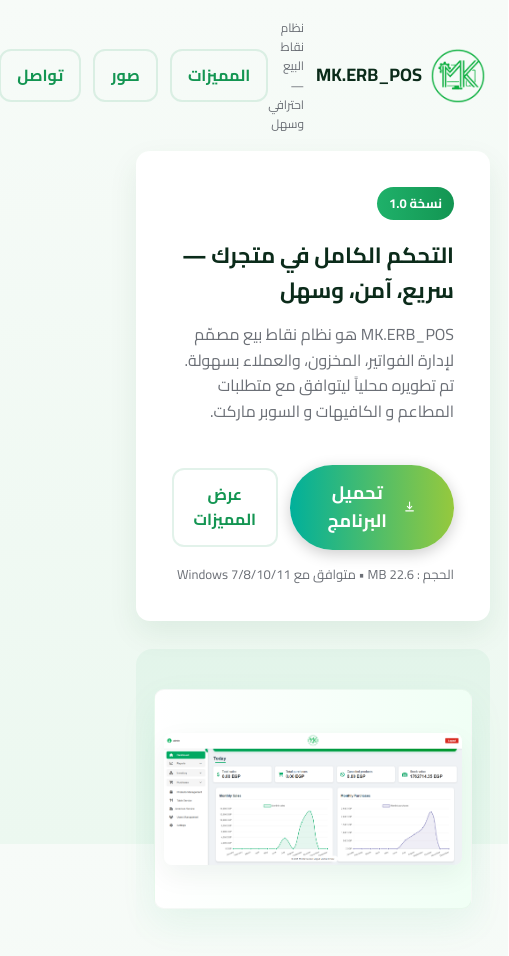
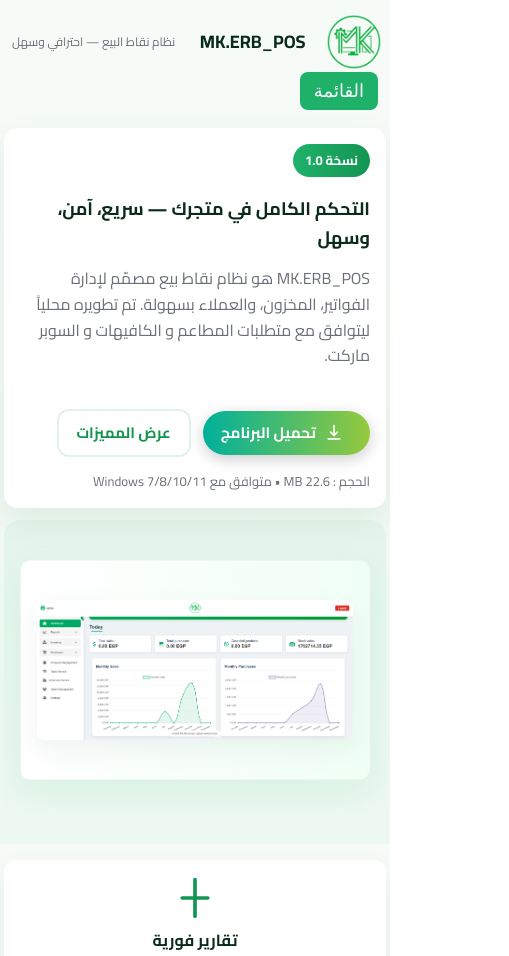
Before and after one commit to Mk3519/MK.ERB_POS, a plain HTML site: page index.html in a window 390 px wide. Shown: the top 956 px of the page, 509 px wide, since content can reach past the window. Drawn offline with Linux system fonts and the light colour scheme.

Commit message:
Enhance mobile navigation and layout responsiveness
Add responsive navigation and improve mobile compatibility

```diff
--- a/index.html
+++ b/index.html
@@ -110,6 +110,78 @@
       h2{font-size:22px}
     }
 
+    /* هيدر متجاوب للهواتف */
+    @media (max-width: 520px) {
+      .nav {
+        flex-direction: column;
+        align-items: flex-start;
+        gap: 0;
+      }
+      .nav .brand {
+        width: 100%;
+        justify-content: space-between;
+      }
+      .nav-links {
+        display: none;
+        flex-direction: column;
+        width: 100%;
+        gap: 8px;
+        margin-top: 8px;
+      }
+      .nav-links.show {
+        display: flex;
+      }
+      .nav-toggle {
+        display: block;
+        background: var(--green);
+        color: var(--white);
+        border: none;
+        border-radius: 8px;
+        padding: 8px 14px;
+        font-size: 18px;
+        margin-top: 6px;
+        cursor: pointer;
+      }
+    }
+    @media (min-width: 521px) {
+      .nav-toggle { display: none; }
+      .nav-links { display: flex !important; flex-direction: row; gap: 12px; }
+    }
+
+      /* تحسين التوافق مع الهواتف الذكية */
+      @media (max-width: 768px) {
+        body { padding: 0 4px; }
+        .nav, .hero, .features, .gallery, footer, main, section {
+          max-width: 100vw !important;
+          margin-left: 0 !important;
+          margin-right: 0 !important;
+        }
+        .hero-card, .feature, .preview, .thumb {
+          padding: 16px !important;
+        }
+        .hero {
+          grid-template-columns: 1fr !important;
+          gap: 12px !important;
+        }
+        .screen img {
+          max-width: 100% !important;
+          max-height: 140px !important;
+        }
+        .gallery {
+          flex-direction: column !important;
+          gap: 8px !important;
+        }
+        .features {
+          grid-template-columns: 1fr !important;
+          gap: 8px !important;
+        }
+        h2 { font-size: 18px !important; }
+        .btn-download, .btn-secondary {
+          font-size: 15px !important;
+          padding: 10px 18px !important;
+        }
+      }
+
     /* subtle animations */
     .fade-up{opacity:0;transform:translateY(14px);transition:opacity .6s ease,transform .6s ease}
     .show{opacity:1;transform:none}
@@ -122,15 +194,14 @@
 
   <nav class="nav">
     <div class="brand">
-       <div class="logo" style="background:none;box-shadow:none;padding:0">
-           <img src="assets/logo.png" alt="شعار MK.ERB_MK" style="width:56px;height:56px;border-radius:12px;object-fit:cover;">
+      <div class="logo" style="background:none;box-shadow:none;padding:0">
+        <img src="assets/logo.png" alt="شعار MK.ERB_MK" style="width:56px;height:56px;border-radius:12px;object-fit:cover;">
       </div>
-
-        <h1>MK.ERB_POS</h1>
-        <div style="font-size:12px;color:var(--muted)">نظام نقاط البيع — احترافي وسهل</div>
-      </div>
+      <h1>MK.ERB_POS</h1>
+      <div style="font-size:12px;color:var(--muted)">نظام نقاط البيع — احترافي وسهل</div>
     </div>
-    <div style="display:flex;gap:12px;align-items:center">
+    <button class="nav-toggle" onclick="toggleNavLinks()">القائمة</button>
+    <div class="nav-links">
       <a class="btn-secondary" href="#features">المميزات</a>
       <a class="btn-secondary" href="#gallery">صور</a>
       <a class="btn-secondary" href="#contact">تواصل</a>
@@ -233,6 +304,12 @@
     window.addEventListener('scroll', reveal); window.addEventListener('resize', reveal);
     window.addEventListener('load', ()=>{ reveal(); document.getElementById('year').textContent = new Date().getFullYear(); });
 
+    // قائمة الهيدر للهواتف
+    function toggleNavLinks() {
+      var links = document.querySelector('.nav-links');
+      links.classList.toggle('show');
+    }
+
     // Auto-download logic
     const downloadBtn = document.getElementById('downloadBtn');
     const autodl = document.getElementById('autodl');
```
